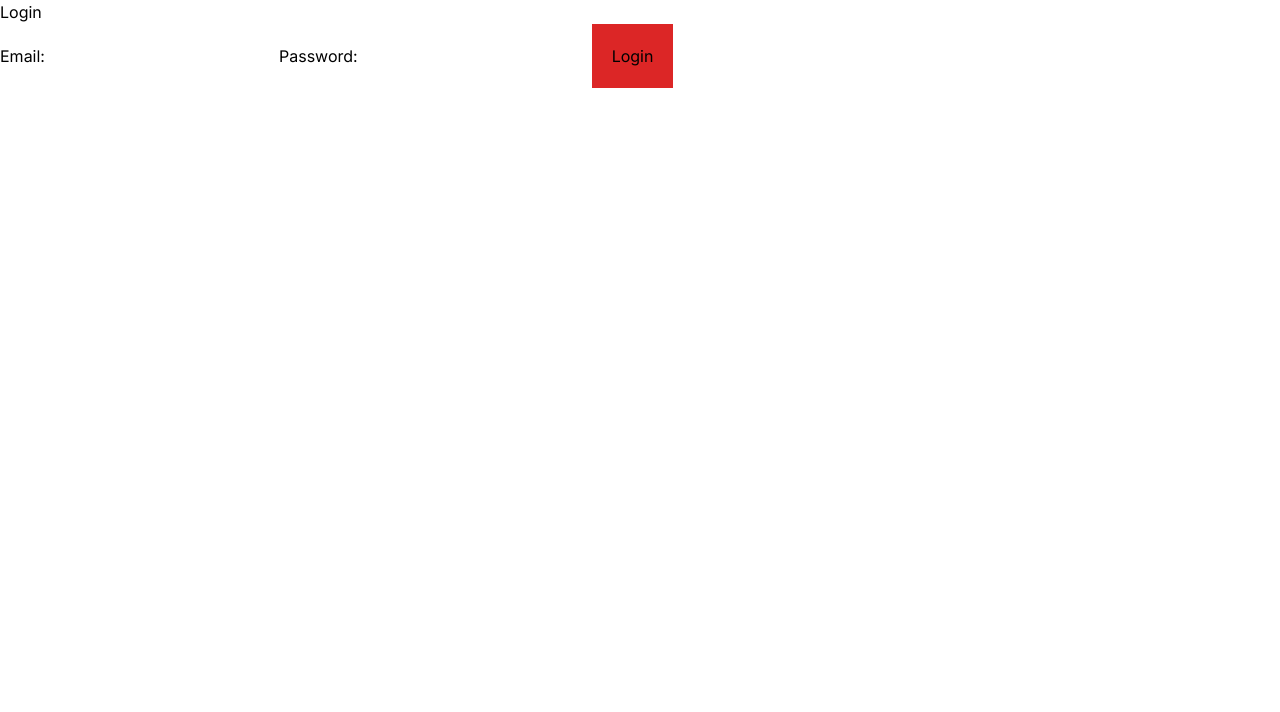
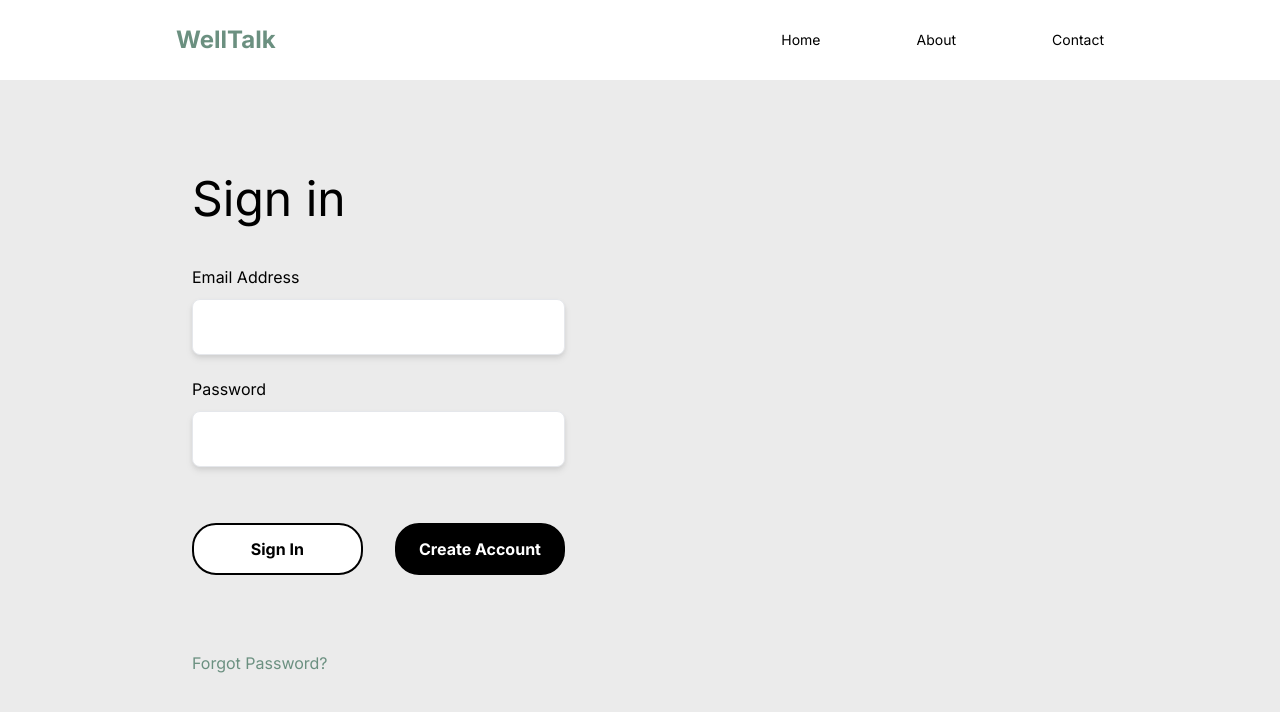
Before and after one commit to joshuabriones/well-talk, a Next.js app: page /login in a window 1280 px wide. Shown: the top 712 px of the page. Built offline with nearby package versions, Linux system fonts and the light colour scheme.

Commit message:
integrate login page, unfinished

```diff
--- a/app/login/page.jsx
+++ b/app/login/page.jsx
@@ -6,6 +6,7 @@ import { supabase } from "@/utils/supabase/supabaseClient";
 
 const Login = () => {
 	const router = useRouter();
+
 	const [email, setEmail] = useState("");
 	const [password, setPassword] = useState("");
 
@@ -29,26 +30,68 @@ const Login = () => {
 	};
 
 	return (
-    <form onSubmit={handleLogin}>
-      <h2>Login</h2>
-      <label>Email:</label>
+		<div className="min-h-screen w-full bg-[#EBEBEB]">
+			{/* navigation bar */}
+			<div className="h-20 w-full bg-white flex flex-row justify-between items-center px-44">
+				<div className="text-2xl text-[#6B9080] font-bold">
+					WellTalk
+				</div>
+				<div className="flex flex-row gap-x-24">
+					<div className="text-sm">Home</div>
+					<div className="text-sm">About</div>
+					<div className="text-sm">Contact</div>
+				</div>
+			</div>
+
+			{/* login form*/}
+			<div className="bg-[#EBEBEB] flex justify-start items-center py-5 px-48 ">
+				<form
+					className="w-5/12 h-[650px] flex flex-col justify-center"
+					onSubmit={handleLogin}
+				>
+					<p className="text-black text-5xl">Sign in</p>
+
+					<div className="flex flex-col gap-y-3 pt-8 pb-14">
+						{/* to be made into component */}
+						<div>
+							<div className="py-2.5">Email Address</div>
 							<input
+								className="h-14 w-full px-4 py-2 border border-gray-200 drop-shadow-md focus:outline-none focus:border-green-500  bg-white rounded-lg"
 								type="email"
 								value={email}
 								onChange={(e) => setEmail(e.target.value)}
 								required
 							/>
-      <label>Password:</label>
+						</div>
+
+						{/* to be made into component */}
+						<div>
+							<div className="py-2.5">Password</div>
 							<input
+								className="h-14 w-full px-4 py-2 border border-gray-200 drop-shadow-md focus:outline-none focus:border-green-500  bg-white rounded-lg"
 								type="password"
 								value={password}
 								onChange={(e) => setPassword(e.target.value)}
 								required
 							/>
-      <button type="submit" className="p-5 bg-red-600">
-        Login
+						</div>
+					</div>
+
+					{/*to be made into component */}
+					<div className="w-full flex flex-row gap-x-8 pb-12">
+						<button className="w-1/2  bg-white border-2 border-black text-black font-bold rounded-3xl px-4 py-3">
+							Sign In
 						</button>
+						<button className="w-1/2 bg-black border-2 border-black text-white font-bold rounded-3xl px-4 py-3">
+							Create Account
+						</button>
+					</div>
+
+					{/* forgot password */}
+					<div className="text-[#6B9080] pt-7">Forgot Password?</div>
 				</form>
+			</div>
+		</div>
 	);
 };
 
```
Lines whose indentation alone changed are shown as unchanged.
